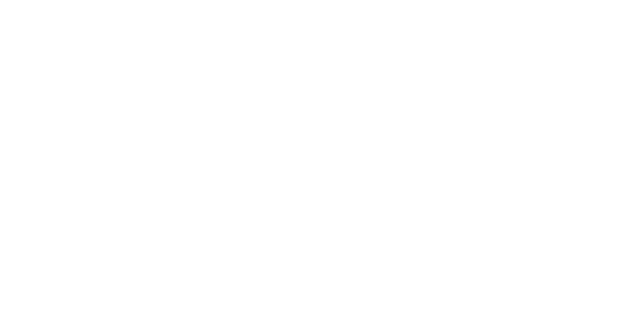
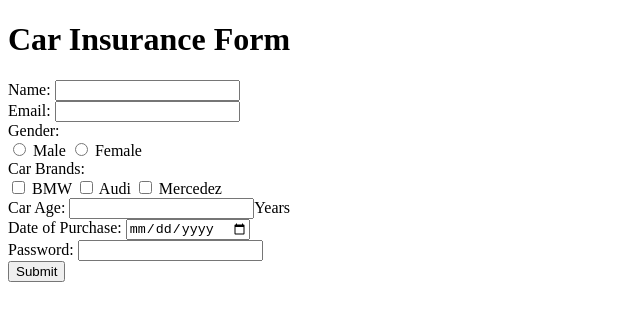
Before and after one commit to acciojob/car-insurance-form-SwapnilYC, a website: page main.html in a window 1280 px wide. Shown: the whole page, without its empty margins (0-640 px from the left). Drawn offline with Linux system fonts and the light colour scheme.

Commit message:
initial commit

```diff
--- a/main.html
+++ b/main.html
@@ -4,10 +4,53 @@
 
 <head>
 	<link rel="stylesheet" href="styles.css">
+	<title>Car Insurance form</title>
 </head>
 
 <body>
 	<!-- the entire body must be written by student -->
+	<header>
+		<h1>Car Insurance Form</h1>
+	</header>
+
+	<main>
+		<form action="formdata.html" method="post">
+			<label for="name">Name:</label>
+			<input type="text" id="name">
+			<br>
+			<label for="email">Email:</label>
+			<input type="email" id="email">
+			<br>
+			<label for="gender">Gender:</label><br>
+			<input type="radio" name="gender" id="gender" value="male">
+			<label for="male">Male</label>
+			<input type="radio" name="gender" id="gender" value="female">
+			<label for="female">Female</label>
+			<br>
+			<label for="carBrand">Car Brands:</label><br>
+			<input type="checkbox" id="cars" name="BMW">
+			<label for="carBMW">BMW</label>
+			<input type="checkbox" id="cars" name="Audi">
+			<label for="carAudi">Audi</label>
+			<input type="checkbox" id="cars" name="Mercedez">
+			<label for="carMercedez">Mercedez</label>
+			<br>
+			<label for="carage">Car Age:</label>
+			<input type="number" id="carage"><span>Years</span>
+			<br>
+			<label for="dop">Date of Purchase:</label>
+			<input type="date" id="dop">
+			<br>
+			<label for="password">Password:</label>
+			<input type="password" id="password">
+			<br>
+			<input type="submit">
+		</form>
+	</main>
+
+	<footer>
+
+	</footer>
     <script type="text/javascript" src="./script.js">
 </script>
 
```
Also changed, not shown: formdata.html (added).
